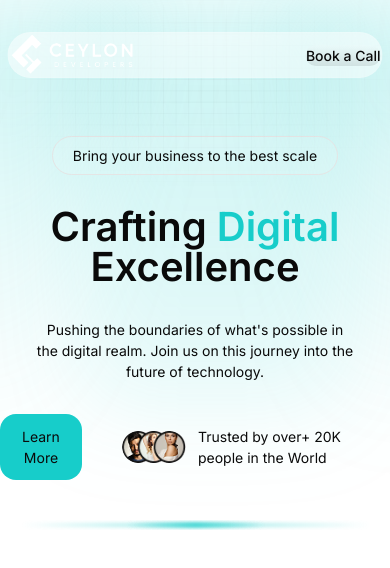
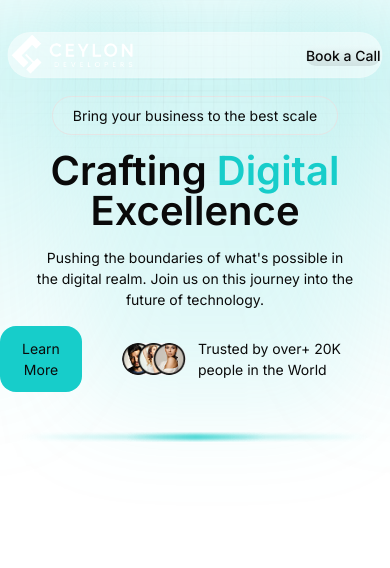
Before and after one commit to Roshen-Perera/ceylon-developers-portfolio, a Next.js app: page / in a window 390 px wide. Shown: the top 568 px of the page. Built offline with nearby package versions, Linux system fonts and the light colour scheme.

Commit message:
Fix spacing and improve responsiveness in HeroSection component

```diff
--- a/components/heroSection.tsx
+++ b/components/heroSection.tsx
@@ -6,22 +6,22 @@ import { H1, P } from "./typography";
 const HeroSection = () => {
   return (
     <>
-      <P className="px-5 bg-[#FFFFFF1A] mt-18 border rounded-4xl p-2">
+      <P className="px-5 bg-[#FFFFFF1A] lg:mt-18 mt-8 border rounded-4xl p-2">
         Bring your business to the best scale
       </P>
-      <div className="flex flex-col mt-8 z-20 items-center">
+      <div className="flex flex-col lg:mt-8 mt-4  z-20 items-center">
         <H1 className="font-semibold text-8xl ">
           Crafting <span className="text-[#17CDCA]">Digital </span>
         </H1>
         <H1 className="font-semibold text-8xl items-center">Excellence</H1>
       </div>
-      <div className="mt-8 lg:max-w-2xl md:max-w-xl max-w-xs flex items-center">
+      <div className="lg:mt-8 mt-4 lg:max-w-2xl md:max-w-xl max-w-xs flex items-center">
         <P className="text-center">
           Pushing the boundaries of what&apos;s possible in the digital realm.
           Join us on this journey into the future of technology.
         </P>
       </div>
-      <div className="mt-8 flex max-w-4xl gap-10 justify-center items-center">
+      <div className="lg:mt-8 mt-4 flex max-w-4xl gap-10 justify-center items-center">
         <button className="xs:text-[14px] sm:text-[15px] md:text-[16px] lg:text-[18px] xl:text-[20px] 2xl:text-[22px] p-3 bg-[#17CDCA] rounded-2xl">
           Learn More
         </button>
```
